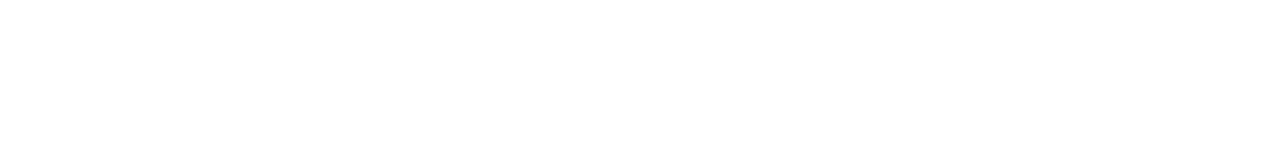
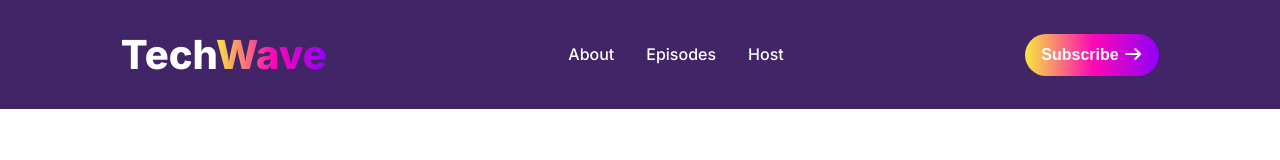
Before and after one commit to Lynx-Swapnil/TechWave, a plain HTML site: page index.html in a window 1280 px wide. Drawn offline with Linux system fonts and the light colour scheme.

Commit message:
completed navbar

```diff
--- a/index.html
+++ b/index.html
@@ -4,9 +4,23 @@
     <meta charset="UTF-8">
     <meta name="viewport" content="width=device-width, initial-scale=1.0">
     <title>TechWave</title>
+    <link rel="preconnect" href="https://fonts.googleapis.com">
+<link rel="preconnect" href="https://fonts.gstatic.com" crossorigin>
+<link href="https://fonts.googleapis.com/css2?family=Inter:ital,opsz,wght@0,14..32,100..900;1,14..32,100..900&display=swap" rel="stylesheet">
+<link rel="stylesheet" href="https://cdnjs.cloudflare.com/ajax/libs/font-awesome/7.0.1/css/all.min.css" integrity="sha512-2SwdPD6INVrV/lHTZbO2nodKhrnDdJK9/kg2XD1r9uGqPo1cUbujc+IYdlYdEErWNu69gVcYgdxlmVmzTWnetw==" crossorigin="anonymous" referrerpolicy="no-referrer" />
     <link rel="stylesheet" href="styles/style.css">
 </head>
-<body>
-
+<body class="inter">
+    <header>
+        <h2>Tech<span class="logo">Wave</span></h2>
+        <nav>
+            <ul>
+                <li><a href="">About</a></li>
+                <li><a href="">Episodes</a></li>
+                <li><a href="">Host</a></li>
+            </ul>
+        </nav>
+        <button>Subscribe <i class="fa-solid fa-arrow-right"></i></button>
+    </header>
 </body>
 </html>
--- a/styles/style.css
+++ b/styles/style.css
@@ -0,0 +1,50 @@
+* {
+  margin: 0;
+  padding: 0;
+  box-sizing: border-box;
+}
+
+.inter {
+  font-family: "Inter", sans-serif;
+}
+header {
+  display: flex;
+  justify-content: space-around;
+  align-items: center;
+  background-color: #412567;
+  padding-top: 30px;
+  padding-bottom: 30px;
+}
+header h2 {
+  font-size: 40px;
+  font-weight: 800;
+  color: #ffffff;
+}
+header .logo {
+  background: linear-gradient(90deg, #f7e93f 0%, #fb09b4 51%, #9100f8 100%);
+  -webkit-background-clip: text;
+  -webkit-text-fill-color: transparent;
+  background-clip: text;
+}
+header nav ul {
+  list-style: none;
+  display: flex;
+  gap: 32px;
+}
+header nav ul li a {
+  text-decoration: none;
+  color: #ffffff;
+  font-weight: 500;
+  font-size: 16px;
+  line-height: 120%;
+}
+header button {
+  padding: 12px 16px;
+  font-size: 16px;
+  font-weight: 600;
+  color: #ffffff;
+  background: linear-gradient(90deg, #f7e93f 0%, #fb09b4 51%, #9100f8 100%);
+  border: none;
+  border-radius: 10000px;
+  cursor: pointer;
+}
```
